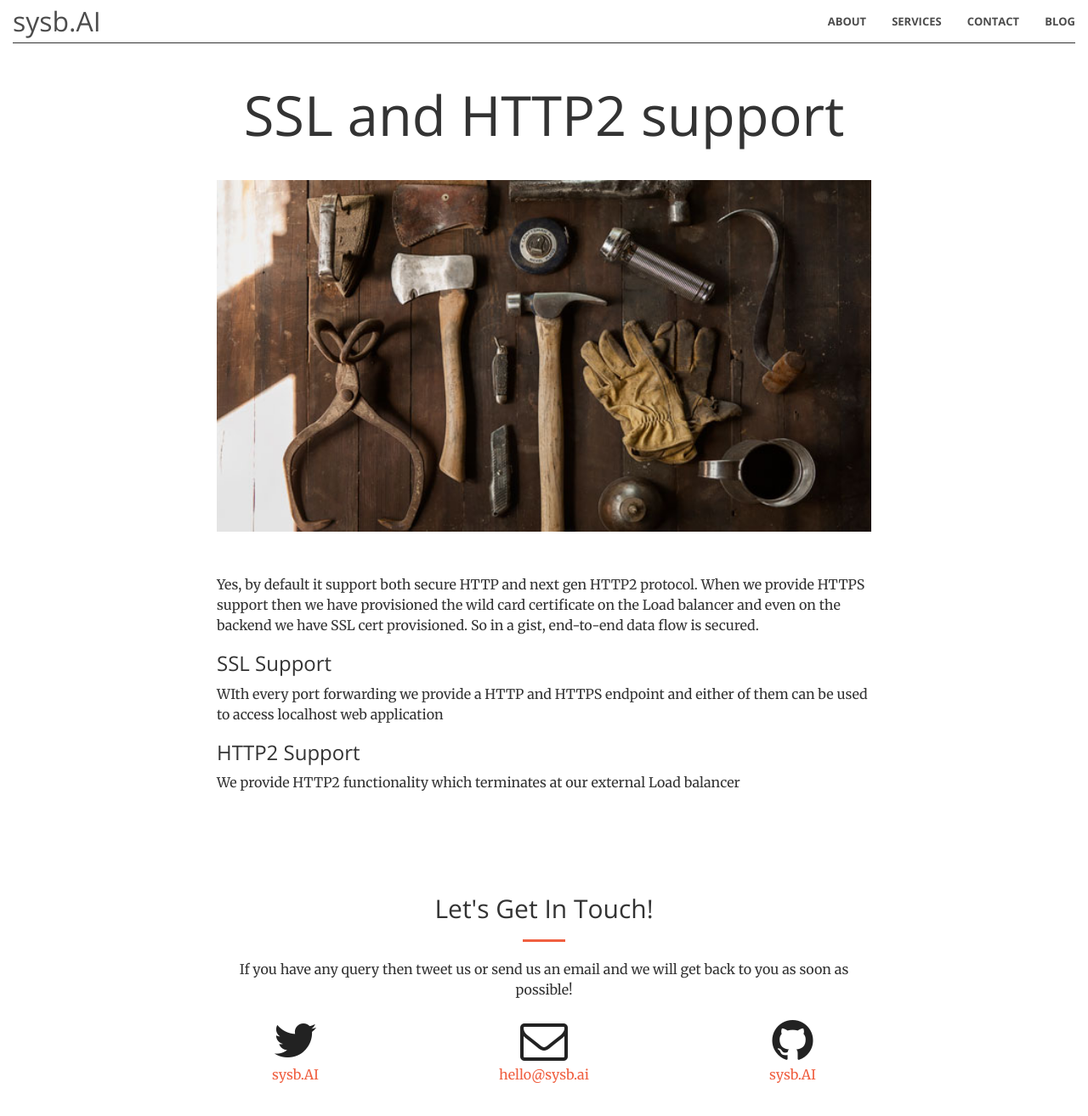
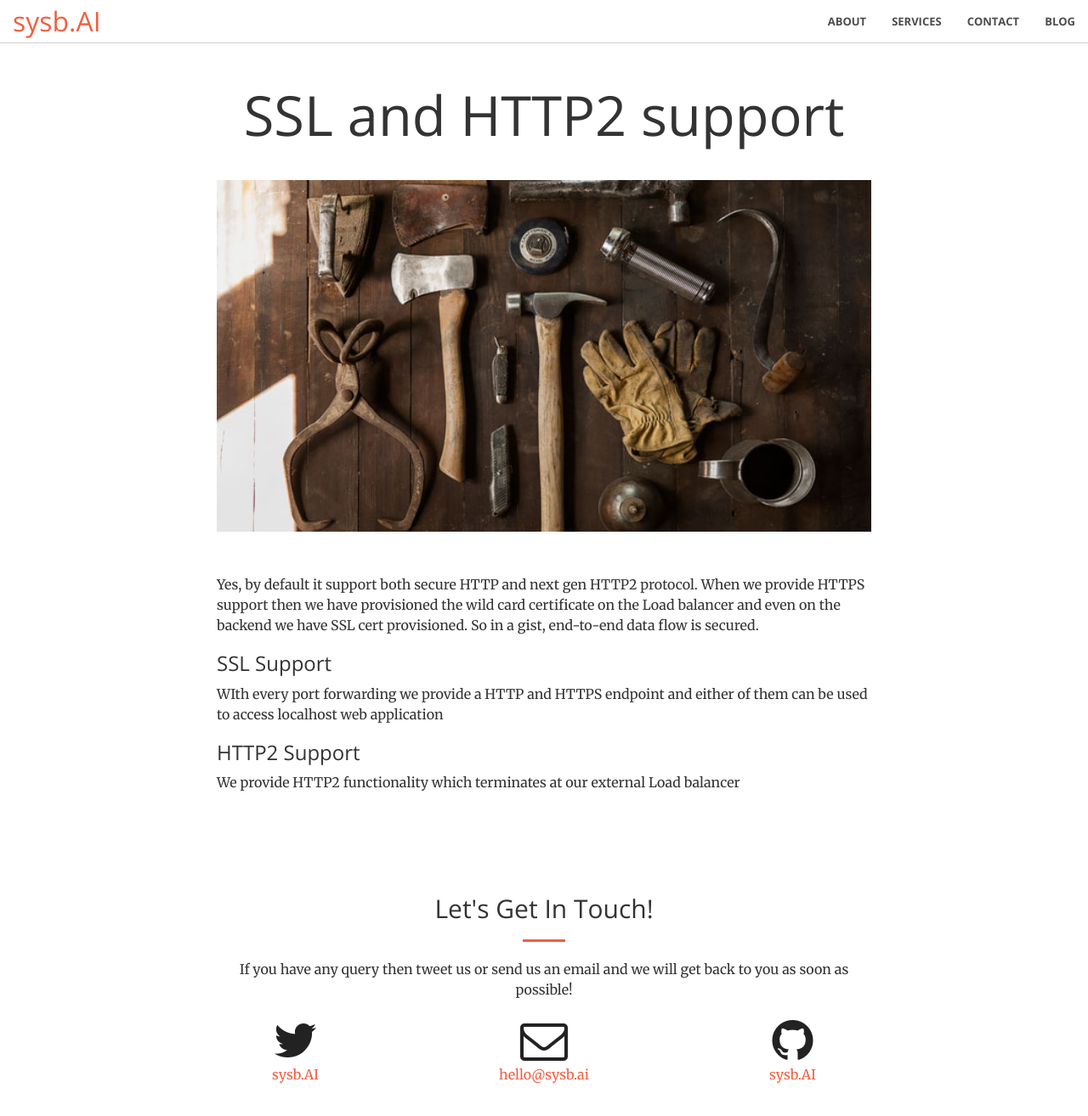
Before and after one commit to usama7628674/sysb.AI, a Jekyll site: the page built from _posts/2020-02-08-ssl-and-http2-support.md, in a window 1280 px wide and 1397 px high. Shown: the top 1314 px of the window at 85% size. Built offline with Jekyll 4.4.1, drawn with Linux system fonts in a browser that asks for light colours.

Commit message:
2 app changed

```diff
--- a/_includes/blog_content.html
+++ b/_includes/blog_content.html
@@ -6,11 +6,11 @@
     {% if post.image %}
     <img class="col-sm-2 col-xs-12" src="{{post.image | relative_url}}.jpg" alt="{{post.title}}">
     {% else %}
-    <img class="col-sm-2 col-xs-12" src="{{'/img/portfolio/bg' | relative_url}}.jpg" alt="{{post.title}}">
+    <img class="col-sm-2 col-xs-12" src="{{'/img/portfolio/bg' | relative_url }}.jpg" alt="{{post.title}}">
     {% endif %}
     <div class="col-sm-10 col-xs-12">
       <h3><a href="{{ post.url | relative_url }}">{{ post.title }}</a></h3>
-      <div>{{ post.excerpt | truncate: 200 }}</div>
+      <div>{{ post.excerpt | truncate: 200 | strip_html }}</div>
     </div>
   </li>
   {% endfor %}
--- a/_sass/_base.scss
+++ b/_sass/_base.scss
@@ -128,7 +128,7 @@ aside {
         }
         &.affix {
             background-color: white;
-            border-color: rgba($theme-dark, .5);
+            border-color: transparent; //rgba($theme-dark, .5);
             .navbar-header .navbar-brand {
                 color: $theme-primary;
                 // font-size: 14px;
--- a/_sass/style.scss
+++ b/_sass/style.scss
@@ -6,7 +6,7 @@
   min-height: auto;
   @include background-cover;
   background-position: center;
-    background-image: url('../img/header.jpg');
+  background-image: url("../img/header.jpg");
   text-align: center;
   color: white;
   .header-content {
@@ -55,18 +55,19 @@
     }
   }
 }
+@media (min-width: 768px) {
 .post_body {
-    .navbar-default .navbar-collapse {
-border-bottom: 1px solid;
-    }
-@media (min-width: 768px) {
-.navbar-default .nav > li > a, .navbar-default .nav > li > a:focus {
+  .navbar-default {
+    border-bottom: 1px solid rgba($theme-dark, .2);
+     .nav > li > a,
+     .nav > li > a:focus {
         color: rgba(0, 0, 0, 0.7);
     }
 }
   }
+}
       .post_body .navbar-default .navbar-header .navbar-brand {
-    color: rgba(0, 0, 0, 0.7);
+        color: $theme-primary;
       }
 
 .post_header {
```
Lines whose indentation alone changed are shown as unchanged.
